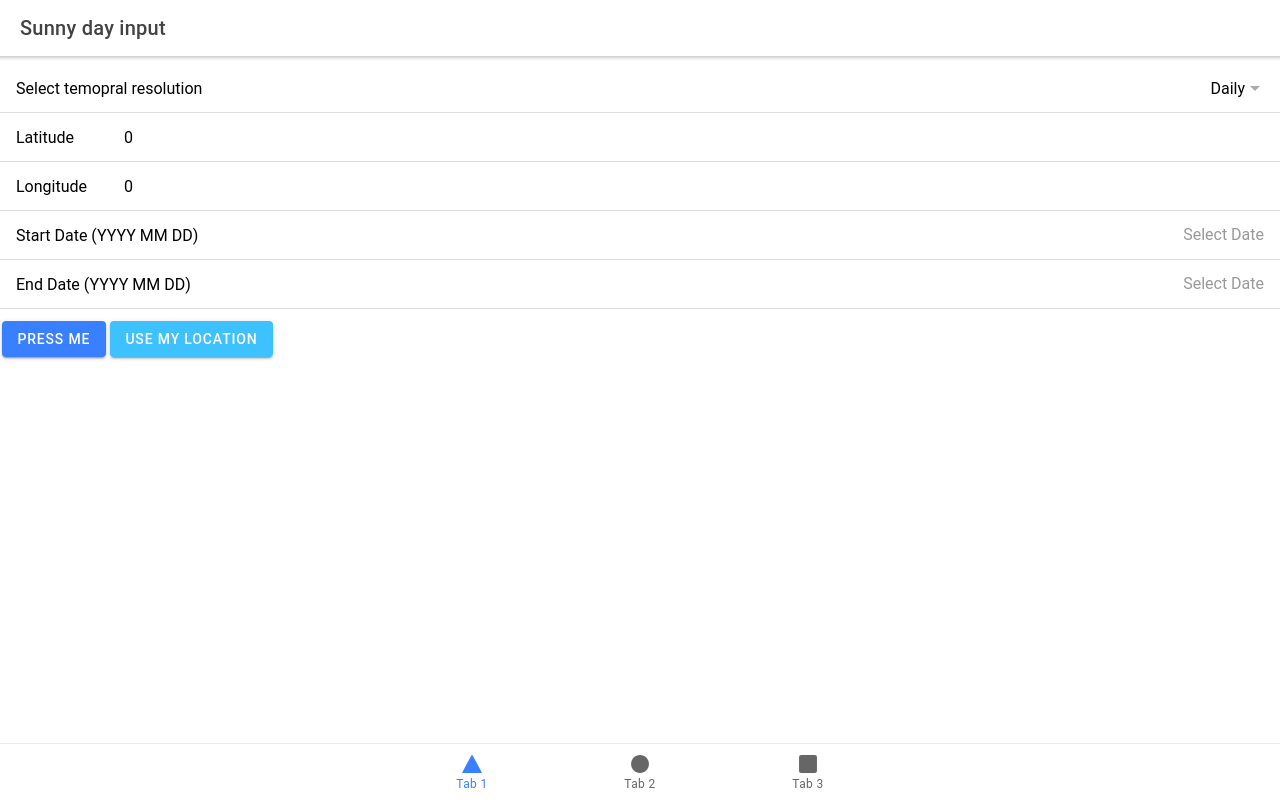
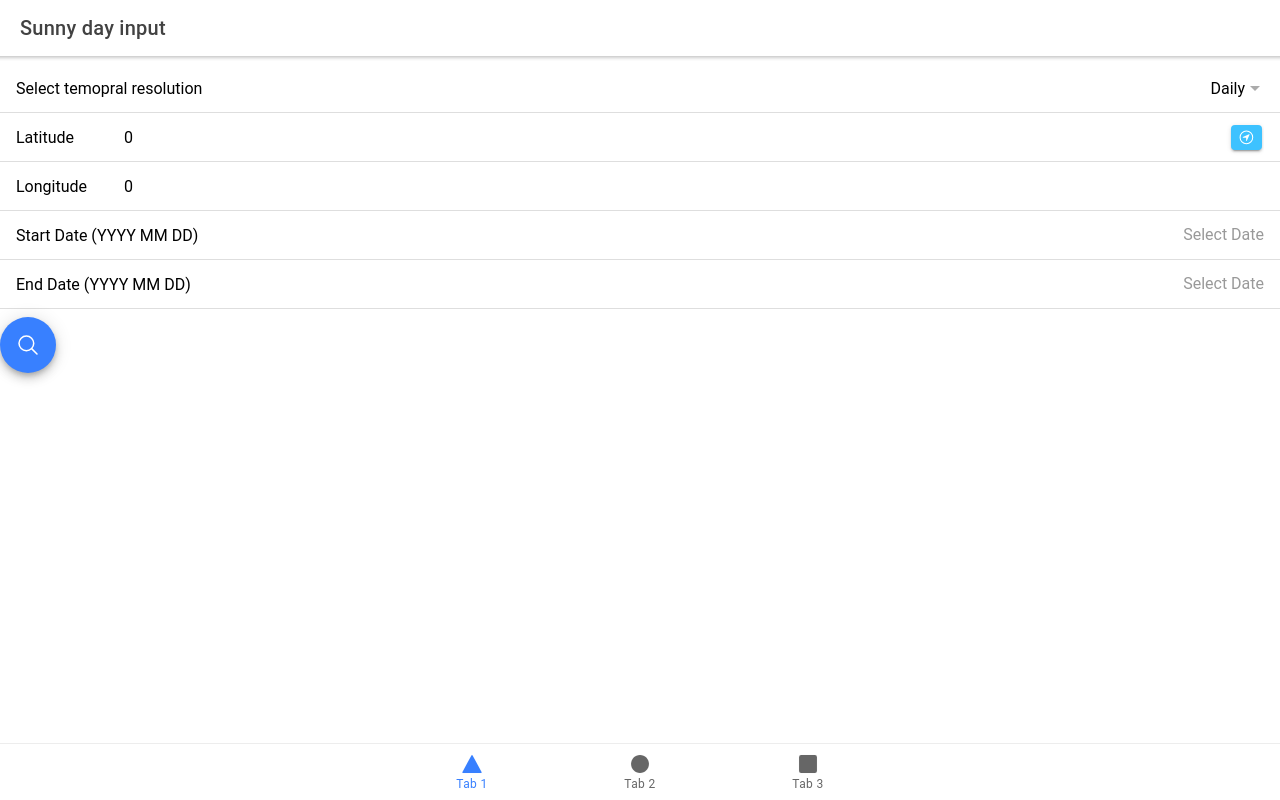
Before and after one commit to josephsleiman16/sunny-days, a React (Create React App) app in the folder sunny-days/: page /tab1 in a window 1280 px wide. Built offline with nearby package versions, Linux system fonts and the light colour scheme; no server answers.

Commit message:
added buttons

```diff
--- a/sunny-days/src/pages/Tab1.js
+++ b/sunny-days/src/pages/Tab1.js
@@ -1,7 +1,9 @@
-import { IonButton , IonContent, IonGrid, IonRow, IonCol, IonHeader, IonPage, IonTitle, IonToolbar, IonInput, IonItem, IonLabel, IonList, IonItemDivider, IonDatetime, IonSelect, IonSelectOption, IonIcon } from '@ionic/react';
+import { IonButton, IonContent, IonFab, IonFabButton, IonGrid, IonRow, IonCol, IonHeader, IonPage, IonTitle, IonToolbar, IonInput, IonItem, IonLabel, IonList, IonItemDivider, IonDatetime, IonSelect, IonSelectOption, IonIcon } from '@ionic/react';
 import { SetStateAction, useState } from 'react';
 import { act } from 'react-dom/test-utils';
 import { useHistory } from 'react-router-dom'
+
+import { navigateCircleOutline, searchOutline } from 'ionicons/icons';
 
 import ExploreContainer from '../components/ExploreContainer';
 import './Tab1.css';
@@ -102,6 +104,10 @@ const Tab1 = () => {
               value={latitude}
               onIonChange={e=>setLatitude(parseFloat(e.detail.value))}
             ></IonInput>
+
+            <IonButton color="secondary" onClick={() => showPosition()}>
+              <IonIcon icon={navigateCircleOutline} />
+            </IonButton>
           </IonItem>
 
           <IonItem>
@@ -128,8 +134,17 @@ const Tab1 = () => {
 
 
 
-        <IonButton color="primary" onClick={() => fetchJSON(temporalRes,longitude,latitude,startDate,endDate, displayFormat)}>Press me</IonButton>
-        <IonButton color="secondary" onClick={() => showPosition()}>Use my location</IonButton>
+          <IonFabButton color="primary" onClick={() => fetchJSON(temporalRes,longitude,latitude,startDate,endDate, displayFormat)}>
+            <IonIcon icon={searchOutline} />
+          </IonFabButton>
+
+
+
+        {/* <IonButton color="primary" onClick={() => fetchJSON(temporalRes,longitude,latitude,startDate,endDate, displayFormat)}>Press me</IonButton> */}
+        {/* <IonButton color="secondary" onClick={() => showPosition()}>Use my location</IonButton> */}
+
+
+
         <IonIcon name="navigate-circle-outline"></IonIcon>
       </IonContent>
     </IonPage>
```
